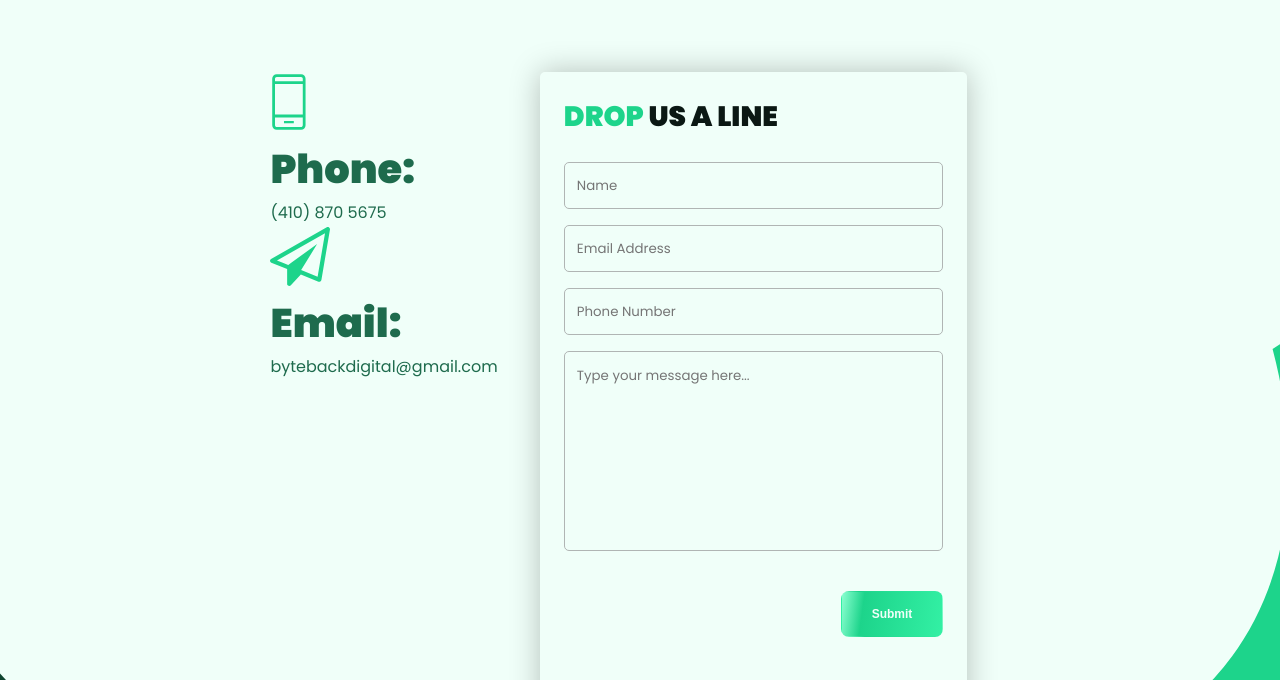
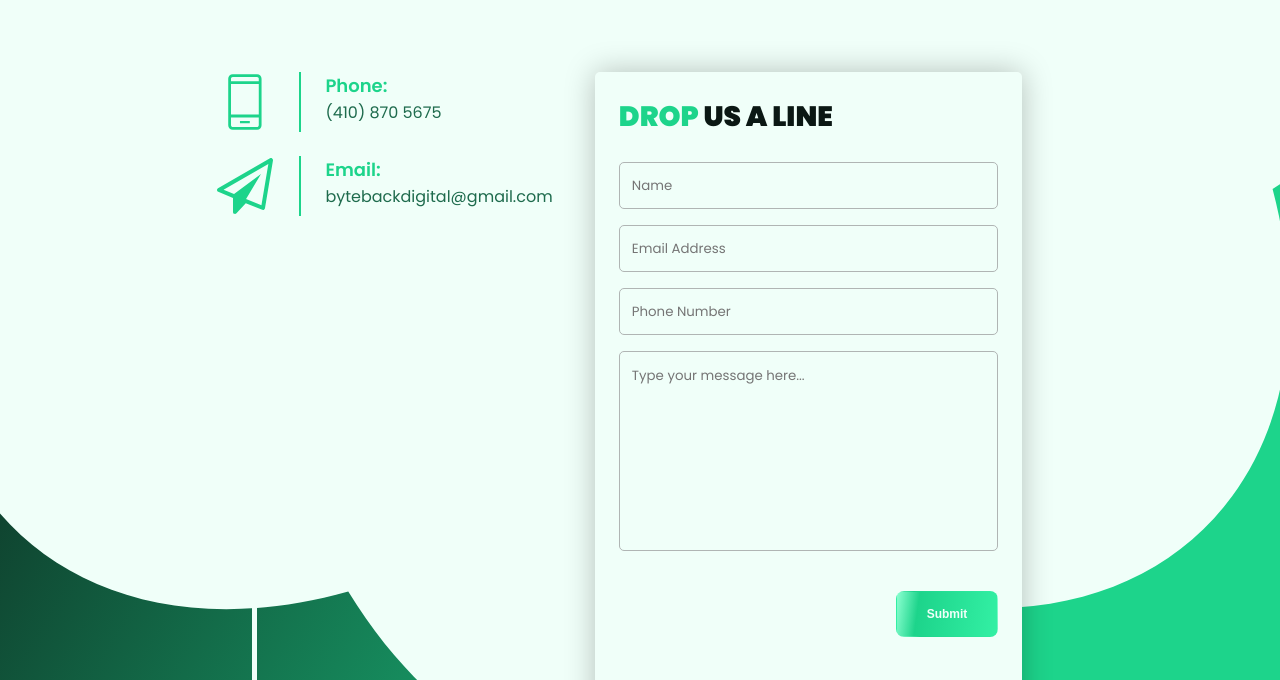
Before and after one commit to adinduokoro/Byte-Back-Digital-V2, a React (Create React App) app: page /about in a window 1280 px wide. Shown: the part 2000-2680 px from the top of the page. Built offline with nearby package versions, Linux system fonts and the light colour scheme.

Commit message:
The about page is complete.

```diff
--- a/src/assets/phone-icon.js
+++ b/src/assets/phone-icon.js
@@ -4,13 +4,13 @@ const phoneIcon = () => {
   return (
     <svg
       xmlns="http://www.w3.org/2000/svg"
-      width="38"
-      height="60"
-      viewBox="0 0 38 60"
+      width="34"
+      height="56"
+      viewBox="0 0 34 56"
       fill="none"
     >
       <path
-        d="M13.9727 51.2615H23.806V49.1227H13.9727V51.2615ZM6.71432 57.7782C5.43469 57.7782 4.3671 57.3504 3.51155 56.4949C2.65599 55.6393 2.22636 54.5717 2.22266 53.2921V6.70877C2.22266 5.43099 2.65136 4.36432 3.50877 3.50877C4.36617 2.65321 5.43377 2.22451 6.71155 2.22266H31.0699C32.3477 2.22266 33.4143 2.65136 34.2699 3.50877C35.1254 4.36617 35.5541 5.43377 35.556 6.71154V53.2921C35.556 54.5699 35.1282 55.6375 34.2727 56.4949C33.4171 57.3523 32.3486 57.7801 31.0671 57.7782H6.71432ZM5.00043 45.3838V53.2893C5.00043 53.7171 5.17821 54.1097 5.53377 54.4671C5.88932 54.8245 6.28099 55.0023 6.70877 55.0004H31.0699C31.4958 55.0004 31.8875 54.8227 32.2449 54.4671C32.6023 54.1115 32.7801 53.719 32.7782 53.2893V45.3838H5.00043ZM5.00043 42.606H32.7782V11.9449H5.00043V42.606ZM5.00043 9.1671H32.7782V6.70877C32.7782 6.28284 32.6004 5.89117 32.2449 5.53377C31.8893 5.17636 31.4967 4.99858 31.0671 5.00043H6.71155C6.28377 5.00043 5.89117 5.17821 5.53377 5.53377C5.17636 5.88932 4.99858 6.28192 5.00043 6.71154V9.1671Z"
+        d="M11.9727 49.2615H21.806V47.1227H11.9727V49.2615ZM4.71432 55.7782C3.43469 55.7782 2.3671 55.3504 1.51155 54.4949C0.65599 53.6393 0.22636 52.5717 0.222656 51.2921V4.70877C0.222656 3.43099 0.651359 2.36432 1.50877 1.50877C2.36617 0.653212 3.43377 0.224508 4.71155 0.222656H29.0699C30.3477 0.222656 31.4143 0.65136 32.2699 1.50877C33.1254 2.36617 33.5541 3.43377 33.556 4.71154V51.2921C33.556 52.5699 33.1282 53.6375 32.2727 54.4949C31.4171 55.3523 30.3486 55.7801 29.0671 55.7782H4.71432ZM3.00043 43.3838V51.2893C3.00043 51.7171 3.17821 52.1097 3.53377 52.4671C3.88932 52.8245 4.28099 53.0023 4.70877 53.0004H29.0699C29.4958 53.0004 29.8875 52.8227 30.2449 52.4671C30.6023 52.1115 30.7801 51.719 30.7782 51.2893V43.3838H3.00043ZM3.00043 40.606H30.7782V9.94488H3.00043V40.606ZM3.00043 7.1671H30.7782V4.70877C30.7782 4.28284 30.6004 3.89117 30.2449 3.53377C29.8893 3.17636 29.4967 2.99858 29.0671 3.00043H4.71155C4.28377 3.00043 3.89117 3.17821 3.53377 3.53377C3.17636 3.88932 2.99858 4.28192 3.00043 4.71154V7.1671Z"
         fill="var(--primaryColor)"
       />
     </svg>
--- a/src/assets/plane-icon.js
+++ b/src/assets/plane-icon.js
@@ -4,20 +4,20 @@ const planeIcon = () => {
   return (
     <svg
       xmlns="http://www.w3.org/2000/svg"
-      width="60"
-      height="60"
-      viewBox="0 0 60 60"
+      width="56"
+      height="56"
+      viewBox="0 0 56 56"
       fill="none"
     >
       <g clip-path="url(#clip0_1459_527)">
         <path
-          d="M59.0626 1.41502C59.7992 1.94133 60.1006 2.64309 59.9666 3.52028L51.3952 54.0466C51.2836 54.6826 50.9265 55.176 50.3238 55.5269C50.0113 55.7023 49.6653 55.79 49.2858 55.79C49.0403 55.79 48.7724 55.7352 48.4823 55.6255L30.8372 48.5532L20.8595 59.3098C20.4577 59.7703 19.9332 60.0005 19.2858 60.0005C18.9733 60.0005 18.7166 59.9567 18.5157 59.869C18.0916 59.7155 17.7568 59.4578 17.5113 59.0959C17.2657 58.7341 17.143 58.3339 17.143 57.8953V43.0269L1.3394 36.6782C0.51351 36.3712 0.0670818 35.7681 0.000117482 34.869C-0.0668468 34.0137 0.290296 33.3668 1.07155 32.9282L56.7858 1.34923C57.5671 0.8887 58.326 0.91063 59.0626 1.41502ZM47.6117 50.7242L55.0113 7.20449L6.99789 34.4084L18.2479 38.915L47.143 17.8953L31.1385 44.1124L47.6117 50.7242Z"
+          d="M55.1246 0.392953C55.8121 0.892507 56.0933 1.55858 55.9683 2.39117L47.9683 50.3484C47.8642 50.952 47.5308 51.4203 46.9683 51.7533C46.6767 51.9199 46.3538 52.0031 45.9996 52.0031C45.7704 52.0031 45.5204 51.9511 45.2496 51.847L28.7808 45.1343L19.4683 55.3439C19.0933 55.781 18.6038 55.9996 17.9996 55.9996C17.7079 55.9996 17.4683 55.9579 17.2808 55.8747C16.885 55.729 16.5725 55.4844 16.3433 55.1409C16.1142 54.7975 15.9996 54.4176 15.9996 54.0013V39.8889L1.24959 33.8631C0.478756 33.5717 0.0620888 32.9993 -0.000411184 32.1459C-0.0629112 31.3341 0.270422 30.72 0.999589 30.3037L52.9996 0.330509C53.7288 -0.106601 54.4371 -0.085786 55.1246 0.392953ZM44.4371 47.1949L51.3433 5.88805L6.53084 31.7087L17.0308 35.9862L43.9996 16.0352L29.0621 40.9193L44.4371 47.1949Z"
           fill="var(--primaryColor)"
         />
       </g>
       <defs>
         <clipPath id="clip0_1459_527">
-          <rect width="60" height="60" fill="white" />
+          <rect width="56" height="56" fill="var(--primaryColor)" />
         </clipPath>
       </defs>
     </svg>
--- a/src/components/aboutContact/AboutContact.module.css
+++ b/src/components/aboutContact/AboutContact.module.css
@@ -1,19 +1,64 @@
-.about-contact{
-  min-height: 44.89rem;
+.about-contact {
+  min-height: 45rem;
   z-index: 2;
-  /* border: 2px solid white; */
-  padding-bottom: 10rem;
-
 }
 
-.about-contact-content{
-  margin-top: 4rem;
+.about-contact-content {
+  padding-top: 4rem;
   height: 100%;
-  /* border: 2px solid turquoise; */
   display: flex;
   justify-content: center;
 }
 
-.right{
+.card {
+  display: flex;
+  margin-bottom: 1.5rem;
+}
+
+.icon-container {
+  width: 60px;
+  height: 60px;
+  display: flex;
+  align-items: center;
+  justify-content: center;
+}
+
+.phone-details,
+.email-details {
+  margin-left: 1.5rem;
+  padding-left: 1.5rem;
+  border-left: 2px solid var(--primaryColor);
+}
+
+.card h2 {
+  font-size: 1.125rem;
+  color: var(--primaryColor);
+  font-weight: 600;
+}
+
+.card p {
+  color: var(--bodyText);
+}
+
+.icon-container {
+  width: 60px;
+  height: 60px;
+}
+
+.right {
   width: 32rem;
 }
+
+@media screen and (max-width: 1024px) {
+  .about-contact-content {
+    align-items: center;
+    flex-direction: column;
+    gap: 4rem;
+  }
+}
+
+@media screen and (max-width: 769px) {
+  .right {
+    width: 24rem;
+  }
+}
--- a/src/components/aboutUs/AboutUs.module.css
+++ b/src/components/aboutUs/AboutUs.module.css
@@ -27,3 +27,9 @@
   color: var(--bodyText);
   margin-bottom: 1.5625rem;
 }
+
+@media screen and (max-width: 1024px) {
+  .about-us-content{
+    flex-direction: column;
+  }
+}
--- a/src/components/contactForm/ContactForm.module.css
+++ b/src/components/contactForm/ContactForm.module.css
@@ -11,6 +11,7 @@
   gap: 3rem;
   padding: 0 2rem;
   justify-content: center;
+
 }
 
 .left {
@@ -29,6 +30,7 @@
   max-width: 29.3rem;
   height: 31.15rem;
   flex-shrink: 0;
+
 }
 
 
--- a/src/components/qualityQuantity/QualityQuantity.module.css
+++ b/src/components/qualityQuantity/QualityQuantity.module.css
@@ -105,3 +105,21 @@
 .card p {
   align-self: baseline;
 }
+
+@media screen and (max-width: 1024px) {
+  .quality-quantity-content p {
+    margin-bottom: 1rem;
+  }
+
+  .cards-container{
+    flex-direction: column;
+  }
+  .card-ruler{
+    display: none;
+  }
+
+  .card {
+    width: 20rem;
+    padding: 1rem 0;
+  }
+}
```
